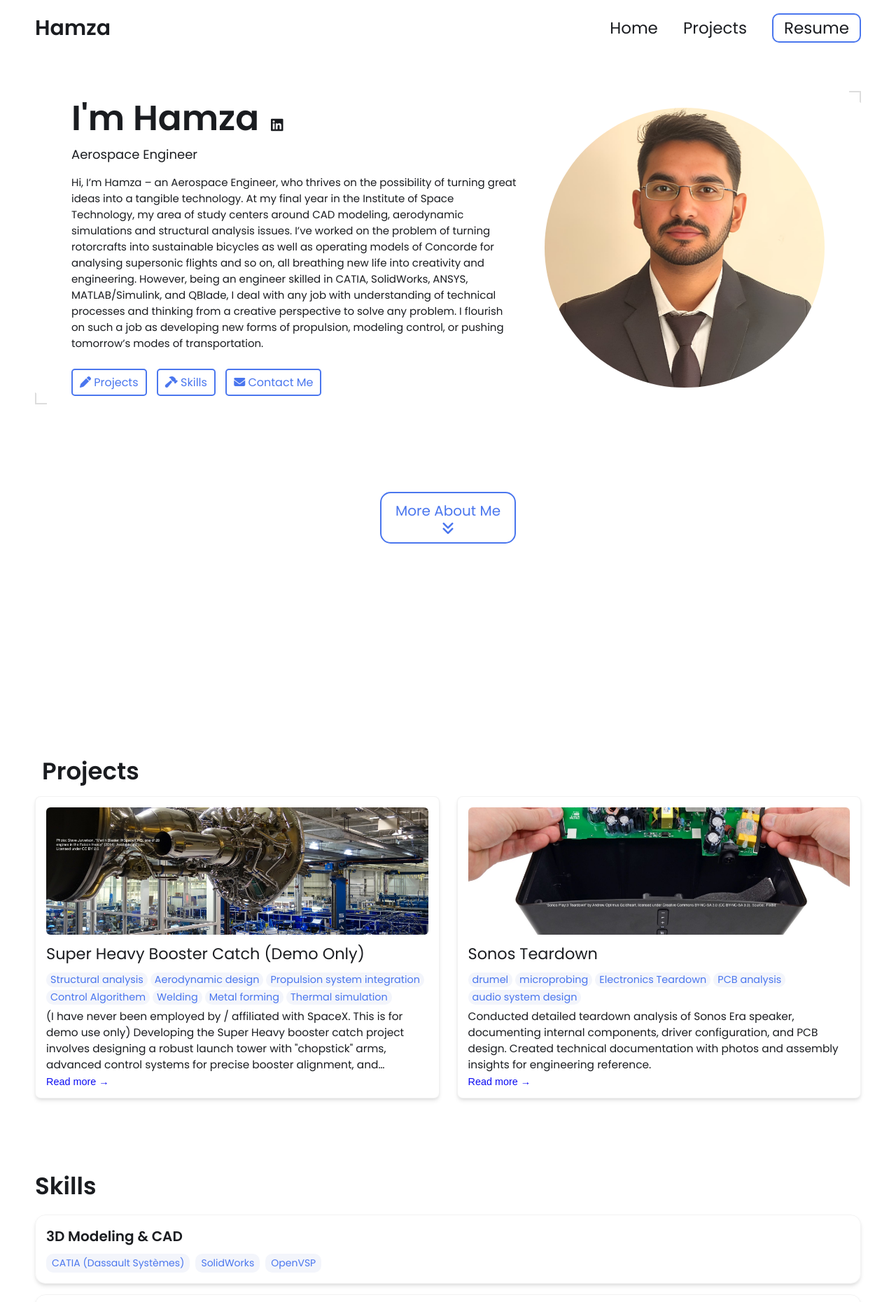
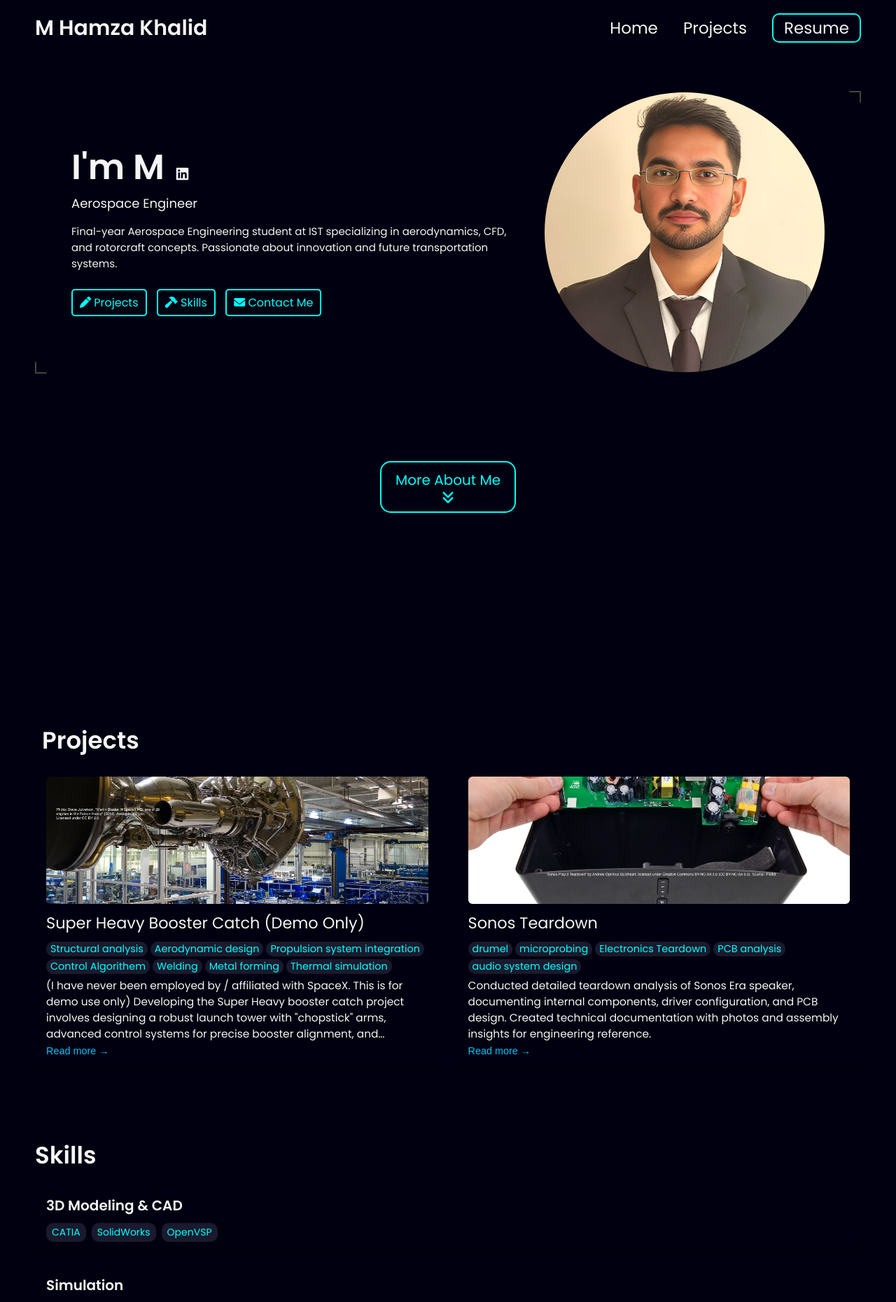
Before and after one commit to humxah007/humxah007.github.io, a Jekyll site: the page built from index.html, in a window 1280 px wide. Shown: the top 1861 px of the page at 70% size. Built offline with Jekyll 4.4.1, drawn with Linux system fonts in a browser that asks for light colours; some of the changed text lies outside the part shown.

Commit message:
Update _config.yml

```diff
--- a/_config.yml
+++ b/_config.yml
@@ -1,201 +1,63 @@
-# Welcome to Jekyll!
-#
-# This config file is meant for settings that affect your whole blog, values
-# which you are expected to set up once and rarely edit after that. If you find
-# yourself editing this file very often, consider using Jekyll's data files
-# feature for the data you need to update frequently.
+title: M Hamza Khalid's Portfolio
 
-# Main Page Setup
+name: M Hamza Khalid
+headline: Aerospace Engineer
+description: >-
+  Final-year Aerospace Engineering student at IST specializing in aerodynamics, CFD, and rotorcraft concepts. Passionate about innovation and future transportation systems.
 
-title: M Hamza Khalid's Portfolio # This is what shows up in the tab of the browser
-
-
-
-# Hero Section
-name: Hamza
-headline: Aerospace Engineer
-description: >- # dont remove this line. this will ignore all new lines until the next section
-  Hi, I’m Hamza – an Aerospace Engineer, who thrives on the possibility of turning great
-  ideas into a tangible technology. At my final year in the Institute of Space Technology,
-  my area of study centers around CAD modeling, aerodynamic  simulations and structural
-  analysis issues. I’ve worked on the problem of turning rotorcrafts into sustainable
-  bicycles as well as operating models of Concorde for analysing supersonic flights and
-  so on, all breathing new life into creativity and engineering.
-
-  However, being an engineer skilled in CATIA, SolidWorks, ANSYS, MATLAB/Simulink, and
-  QBlade, I deal with any job with understanding of technical processes and thinking
-  from a creative perspective to solve any problem. I flourish on such a job as developing
-  new forms of propulsion, modeling control, or pushing tomorrow’s modes of transportation.
-
-
-# Place your profile image in /assets/images/profile-image/folder and edit the file name
 profile_image: ./assets/images/profile-image/Hamza.jpg
-
-
-# Link your resume
-# You can place your resume in assets/resume/{resume file.pdf} or add external link such as pdf saved in google drive
 resume-url: ./assets/images/profile-image/CV1%20(2).pdf
 
+external-links:
+  linkedin: https://www.linkedin.com/in/mhamzakhali­d100
 
-# Set up external links - this will show up as small icons next to your name.
-
-external-links:    # input only your own url slug. The icons with missing entries will not appear.
-  linkedin: https://www.linkedin.com/in/mhamzakhali­d100    # https://www.linkedin.com/in/{your url slug}
-  github:     # https://github.com/{your url slug}
-  stackoverflow:     # https://stackoverflow.com/users/{your url slug}
-  medium:            # https://medium.com/@{your url slug}
-  x-twitter:   # https://x.com/{your url slug}
-  threads:            # https://threads.net/@{your url slug}
-  instragram:       # https://instagram.com/{your url slug}
-  youtube:           # https://youtube.com/@{your url slug}
-  discord:            # https://discord.com/users/{your url slug}
-  bluesky:           # https://bsky.app/profile/{your url slug}
-
-
-# Skills Section - Add the list of your Skills by categories/tools. The indentation for each level needs to be precise.
 skills:
   - category: 3D Modeling & CAD
     tools:
-    - CATIA (Dassault Systèmes)
+    - CATIA
     - SolidWorks
     - OpenVSP
-
-  - category: Simulation & Analysis
+  - category: Simulation
     tools:
-    - ANSYS (CFD, CFX, FSI)
-    - MATLAB / Simulink
-    - XFoil / XFLR5
-    - QBlade / QProp
-    - Siemens STAR-CCM+
-    - CADFix
-
-  - category: Design Standards / Practices
+    - ANSYS
+    - QBlade
+    - MATLAB
+  - category: Programming
     tools:
-    - ISO fits & tolerances
-    - FAR / EASA
-    - OSHA Safety Standards
-    - Root Cause Analysis (5 Whys, Fishbone)
-    - DFMEA / PFMEA
-    - Six Sigma
-
-  - category: Programming / Scripting
-    tools:
+    - Python
+    - Simulink
     - MATLAB
-    - Python
-    - CNC Coding
-    - Simulink
-
   - category: Engineering Domains
     tools:
-    - Aerodynamics
+    - CFD
     - Propulsion
     - Structures
-    - Control Systems / FDS / GNAV
+    - GNAV
+  - category: Soft Skills
+    tools:
+    - Presentation
+    - Team Collaboration
 
-  - category: Soft Skills & Tools
-    tools:
-    - Team Collaboration
-    - Time Management
-    - Presentation (Canva, SmartSlides)
-    - MS Office (Word, PowerPoint, Excel)
+formspree-key: https://formspree.io/f/movdkvor
 
-# Contact Form Setup. Setup an account and copy over the key. When someone fills out the form, it will be received in your email.
-formspree-key:   https://formspree.io/f/movdkvor
-
-
-
-# Active theme (Updatethis to switch themes). Make sure to keep the indentation the samne.
-colors: # this is the basic theme
-  text: "#1a1c20"
-  border: "#ddd"
-  link: "#4a76ee"
-  highlight: "#0c0cf2"
-  background: "#ffffff"
-  light_background: "#f3f5fb"
-
-# A few examples.
-basic theme:
-  text: "#1a1c20"
-  border: "#ddd"
-  link: "#4a76ee"
-  highlight: "#0c0cf2"
-  background: "#ffffff"
-  light_background: "#f3f5fb"
-
-  mint theme:
-  text: "#2c3333"
-  border: "#e0f2ef"
-  link: "#40b3a2"
-  highlight: "#2a9d8f"
-  background: "#f7fbfa"
-  light_background: "#f0f9f7"
-
-lemon theme:
-  text: "#2d2926"
-  border: "#f7f3e3"
-  link: "#ffc94d"
-  highlight: "#ffb800"
-  background: "#fffdf5"
-  light_background: "#fff9e6"
-
-  pink theme:
-  text: "#2d2d2d"
-  border: "#f8e2e2"
-  link: "#ff8fa3"
-  highlight: "#ff4d6d"
-  background: "#fff8f8"
-  light_background: "#fff5f6"
-
-
-
-
-
-
-#########################################################################################################
-# Build settings for the site. Editing the below may cause the site to malfunction.
+colors:
+  text: "#f5f5f5"
+  border: "#444"
+  link: "#00ffff"
+  highlight: "#00c3ff"
+  background: "#000010"
+  light_background: "#1a1a2e"
 
 collections:
   projects:
     output: true
     permalink: /projects/:path/
 
-
 markdown: kramdown
 highlighter: rouge
-kramdown:
-  syntax_highlighter: rouge
-  syntax_highlighter_opts:
-    css_class: 'highlight'
-    span:
-      line_numbers: false
-    block:
-      line_numbers: false
-      start_line: 1
-      indent: 0
 
 plugins:
   - jekyll-feed
 
 include:
   - _projects
-
-
-# Exclude from processing.
-# The following items will not be processed, by default.
-# Any item listed under the `exclude:` key here will be automatically added to
-# the internal "default list".
-#
-# Excluded items can be processed by explicitly listing the directories or
-# their entries' file path in the `include:` list.
-#
-# exclude:
-#   - .sass-cache/
-#   - .jekyll-cache/
-#   - gemfiles/
-#   - Gemfile
-#   - Gemfile.lock
-#   - node_modules/
-#   - vendor/bundle/
-#   - vendor/cache/
-#   - vendor/gems/
-#   - vendor/ruby/
```
